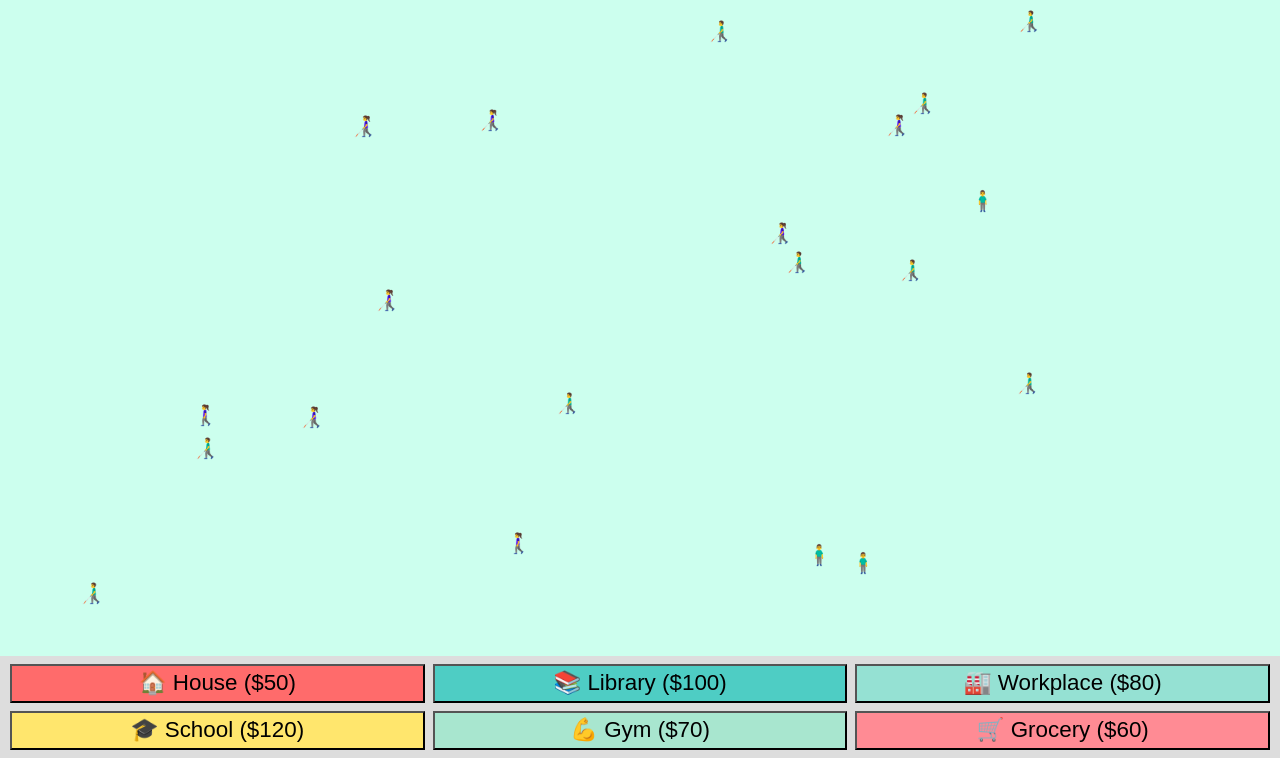
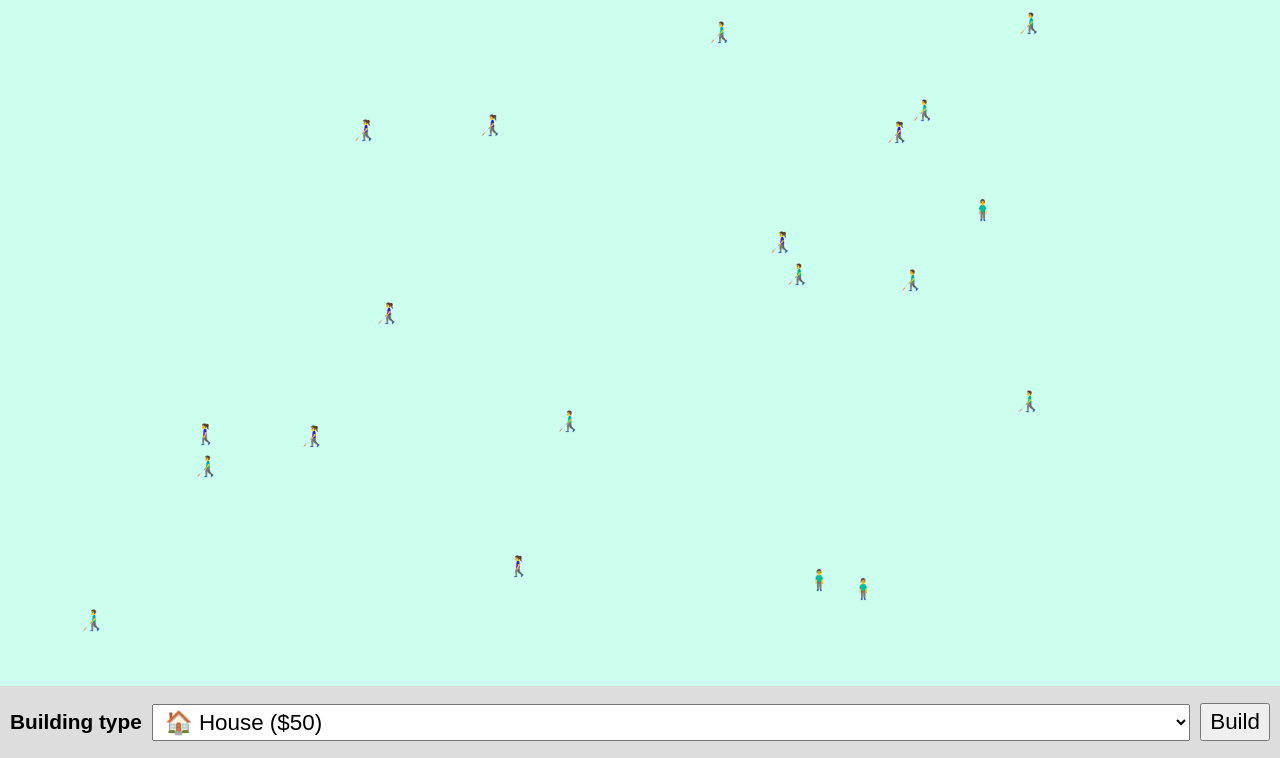
Before and after one commit to peterthelander/yourtown, a website with bundled scripts: page index.html in a window 1280 px wide. Shown: the part 42-800 px from the top of the page. Built offline with nearby package versions, Linux system fonts and the light colour scheme.

Commit message:
Replace per-building buttons with selector + build action

```diff
--- a/index.html
+++ b/index.html
@@ -24,12 +24,9 @@
             <!-- buildings will appear here -->
         </div>
         <footer>
-            <button class="build-btn" data-type="house">House ($50)</button>
-            <button class="build-btn" data-type="library">Library ($100)</button>
-            <button class="build-btn" data-type="workplace">Workplace ($80)</button>
-            <button class="build-btn" data-type="school">School ($120)</button>
-            <button class="build-btn" data-type="gym">Gym ($70)</button>
-            <button class="build-btn" data-type="grocery">Grocery ($60)</button>
+            <label for="building-type">Building type</label>
+            <select id="building-type"></select>
+            <button id="build-button">Build</button>
         </footer>
     </div>
 
--- a/src/main.ts
+++ b/src/main.ts
@@ -24,8 +24,8 @@ class Game {
     this.setupStory();
     this.setupBuilding();
 
-    // prepare buttons right away so icons are visible even during story
-    this.prepareBuildButtons();
+    // prepare selector right away so options are visible even during story
+    this.prepareBuildingSelector();
 
     if (GAME_CONFIG.SKIP_INTRO_STORY) {
       this.startGame();
@@ -73,21 +73,26 @@ class Game {
 
   private startGame(): void {
     this.ui.showGame();
-    this.setupBuildingButtons();
+    this.setupBuildAction();
     this.engine.start();
   }
 
-  private prepareBuildButtons(): void {
-    const buildBtns = this.ui.getBuildButtons();
-    buildBtns.forEach((btn) => {
-      const type = btn.getAttribute('data-type');
-      if (type) {
-        const icon = BUILDING_ICONS[type as keyof typeof BUILDING_ICONS];
-        const cost = BUILDING_COSTS[type as keyof typeof BUILDING_COSTS];
-        btn.innerText = `${icon} ${type.charAt(0).toUpperCase() + type.slice(1)} ($${cost})`;
-        const color = BUILDING_COLORS[type as keyof typeof BUILDING_COLORS];
-        btn.style.backgroundColor = color;
-      }
+  private formatBuildingLabel(type: keyof typeof BUILDING_COSTS): string {
+    const icon = BUILDING_ICONS[type];
+    const cost = BUILDING_COSTS[type];
+    return `${icon} ${type.charAt(0).toUpperCase() + type.slice(1)} ($${cost})`;
+  }
+
+  private prepareBuildingSelector(): void {
+    const select = this.ui.getBuildingTypeSelect();
+    const buildingTypes = Object.keys(BUILDING_COSTS) as (keyof typeof BUILDING_COSTS)[];
+
+    select.innerHTML = '';
+    buildingTypes.forEach((type) => {
+      const option = document.createElement('option');
+      option.value = type;
+      option.textContent = this.formatBuildingLabel(type);
+      select.appendChild(option);
     });
   }
 
@@ -95,23 +100,13 @@ class Game {
     // Building buttons setup will be in startGame
   }
 
-  private setupBuildingButtons(): void {
-    const buildBtns = this.ui.getBuildButtons();
+  private setupBuildAction(): void {
+    const buildBtn = this.ui.getBuildButton();
+    const select = this.ui.getBuildingTypeSelect();
 
-    buildBtns.forEach((btn) => {
-      const type = btn.getAttribute('data-type');
-      if (type) {
-        const icon = BUILDING_ICONS[type as keyof typeof BUILDING_ICONS];
-        const cost = BUILDING_COSTS[type as keyof typeof BUILDING_COSTS];
-        btn.innerText = `${icon} ${type.charAt(0).toUpperCase() + type.slice(1)} ($${cost})`;
-      }
-
-      btn.addEventListener('click', () => {
-        const t = btn.getAttribute('data-type');
-        if (t) {
-          this.handleBuild(t as keyof typeof BUILDING_COSTS);
-        }
-      });
+    buildBtn.addEventListener('click', () => {
+      const selectedType = select.value as keyof typeof BUILDING_COSTS;
+      this.handleBuild(selectedType);
     });
   }
 
--- a/src/ui.ts
+++ b/src/ui.ts
@@ -120,8 +120,16 @@ export class UI {
     return btn;
   }
 
-  getBuildButtons(): HTMLElement[] {
-    return Array.from(document.getElementsByClassName('build-btn')) as HTMLElement[];
+  getBuildButton(): HTMLButtonElement {
+    const btn = document.getElementById('build-button') as HTMLButtonElement | null;
+    if (!btn) throw new Error('Build button not found');
+    return btn;
+  }
+
+  getBuildingTypeSelect(): HTMLSelectElement {
+    const select = document.getElementById('building-type') as HTMLSelectElement | null;
+    if (!select) throw new Error('Building type selector not found');
+    return select;
   }
 
   randomizePosition(element: HTMLElement, container: HTMLElement): void {
--- a/styles.css
+++ b/styles.css
@@ -82,21 +82,29 @@ header {
 footer {
     min-height: 72px;
     background: #ddd;
-    display: grid;
-    grid-template-columns: repeat(3, minmax(0, 1fr));
-    align-items: stretch;
-    gap: 8px;
+    display: flex;
+    align-items: center;
+    gap: 10px;
     margin-top: auto;
     padding: 8px 10px calc(8px + env(safe-area-inset-bottom));
     box-sizing: border-box;
 }
 
-footer .build-btn {
+footer label {
+    font-size: 0.65rem;
+    font-weight: 600;
+}
+
+footer select,
+footer button {
     margin: 0;
-    width: 100%;
     font-size: 0.7rem;
     line-height: 1.2;
     padding: 4px 8px;
+}
+
+footer select {
+    flex: 1;
 }
 
 .building {
```
